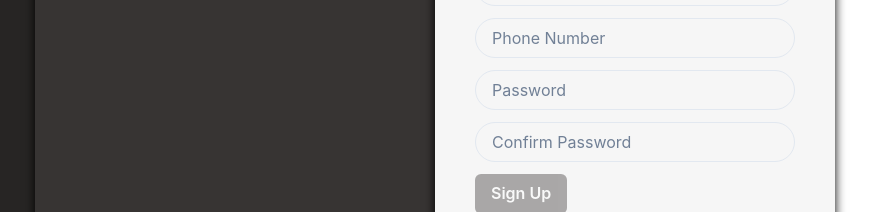
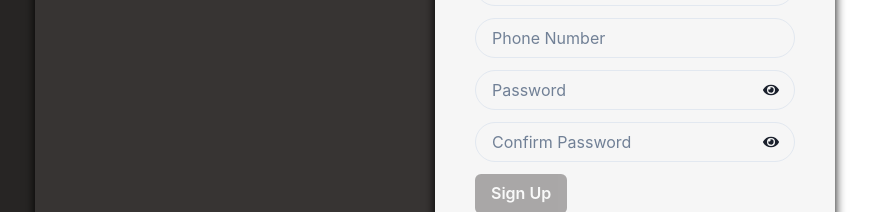
Before and after one commit to purwadhikafullstack/JCWD010801, a React (Create React App) app in the folder projects/client/: page /register in a window 1280 px wide. Shown: the part 308-520 px from the top of the page, without its empty margins (205-1079 px from the left). Built offline with nearby package versions, Linux system fonts and the light colour scheme.

Commit message:
[OGWA-12] As a non-registered user, I want to input my data, so that I can register as a user
As a non-registered user, I want to input my data, so that I can register as a user

```diff
--- a/projects/client/src/views/Register/components/registerField.jsx
+++ b/projects/client/src/views/Register/components/registerField.jsx
@@ -1,13 +1,16 @@
-import React from "react";
+import React, { useState } from "react";
 import { Formik, Form, Field, ErrorMessage } from "formik";
 import * as Yup from "yup";
 import Axios from "axios";
-import { Box, Button, Input, Text, FormControl } from "@chakra-ui/react";
+import { Box, Button, Input, Text, FormControl, InputRightElement, InputGroup } from "@chakra-ui/react";
 import { Link, useNavigate } from "react-router-dom";
+import { FaEye, FaEyeSlash } from "react-icons/fa";
 import { toast } from "react-toastify";
 import 'react-toastify/dist/ReactToastify.css';
 export const RegisterFields = () => {
   const navigate = useNavigate();
+  const [showPassword, setShowPassword] = useState(false);
+  const [showConfirmPassword, setShowConfirmPassword] = useState(false);
   const registerSchema = Yup.object().shape({
     username: Yup.string().required("Username is required"),
     firstName: Yup.string().required("First Name is required"),
@@ -30,7 +33,6 @@ export const RegisterFields = () => {
       .required("Password confirmation is required")
       .oneOf([Yup.ref("password")], "Passwords must match"),
   });
-
   const handleSubmit = async (data) => {
     try {
       const response = await Axios.post(
@@ -39,7 +41,6 @@ export const RegisterFields = () => {
       );
       console.log(response);
       navigate("/login");
-
       toast.success(response.data.message, {
         position: "top-right",
         autoClose: 5000,
@@ -175,42 +176,76 @@ export const RegisterFields = () => {
                 </FormControl>
               )}
             </Field>
+            <FormControl mb="3">
+            <InputGroup>
               <Field name="password">
                 {({ field }) => (
-                <FormControl mb="3">
                   <Input
                     {...field}
                     id="password"
                     borderRadius="20px"
-                    type="password"
+                    type={showPassword ? "text" : "password"}
                     placeholder="Password"
+                    pr="3rem"
                   />
+                )}
+              </Field>
+              <InputRightElement width="3rem">
+                <Box
+                  h="100%"
+                  display="flex"
+                  alignItems="center"
+                  justifyContent="center"
+                  onClick={() => setShowPassword(!showPassword)}
+                  cursor="pointer"
+                >
+                  {showPassword ? <FaEyeSlash /> : <FaEye />}
+                </Box>
+              </InputRightElement>
+            </InputGroup>
             <ErrorMessage
               name="password"
               component="div"
-                    style={{ color: "red" }}
+              style={{
+                color: "red",
+              }}
             />
           </FormControl>
-              )}
-            </Field>
+          <FormControl mb="3">
+            <InputGroup>
               <Field name="confirmPassword">
                 {({ field }) => (
-                <FormControl mb="3">
                   <Input
                     {...field}
                     id="confirmPassword"
                     borderRadius="20px"
-                    type="password"
+                    type={showConfirmPassword ? "text" : "password"}
                     placeholder="Confirm Password"
+                    pr="3rem"
                   />
+                )}
+              </Field>
+              <InputRightElement width="3rem">
+                <Box
+                  h="100%"
+                  display="flex"
+                  alignItems="center"
+                  justifyContent="center"
+                  onClick={() => setShowConfirmPassword(!showConfirmPassword)}
+                  cursor="pointer"
+                >
+                  {showConfirmPassword ? <FaEyeSlash /> : <FaEye />}
+                </Box>
+              </InputRightElement>
+            </InputGroup>
             <ErrorMessage
               name="confirmPassword"
               component="div"
-                    style={{ color: "red" }}
+              style={{
+                color: "red",
+              }}
             />
           </FormControl>
-              )}
-            </Field>
             <Button
               type="submit"
               bgColor={"#373433"}
```
Lines whose indentation alone changed are shown as unchanged.
